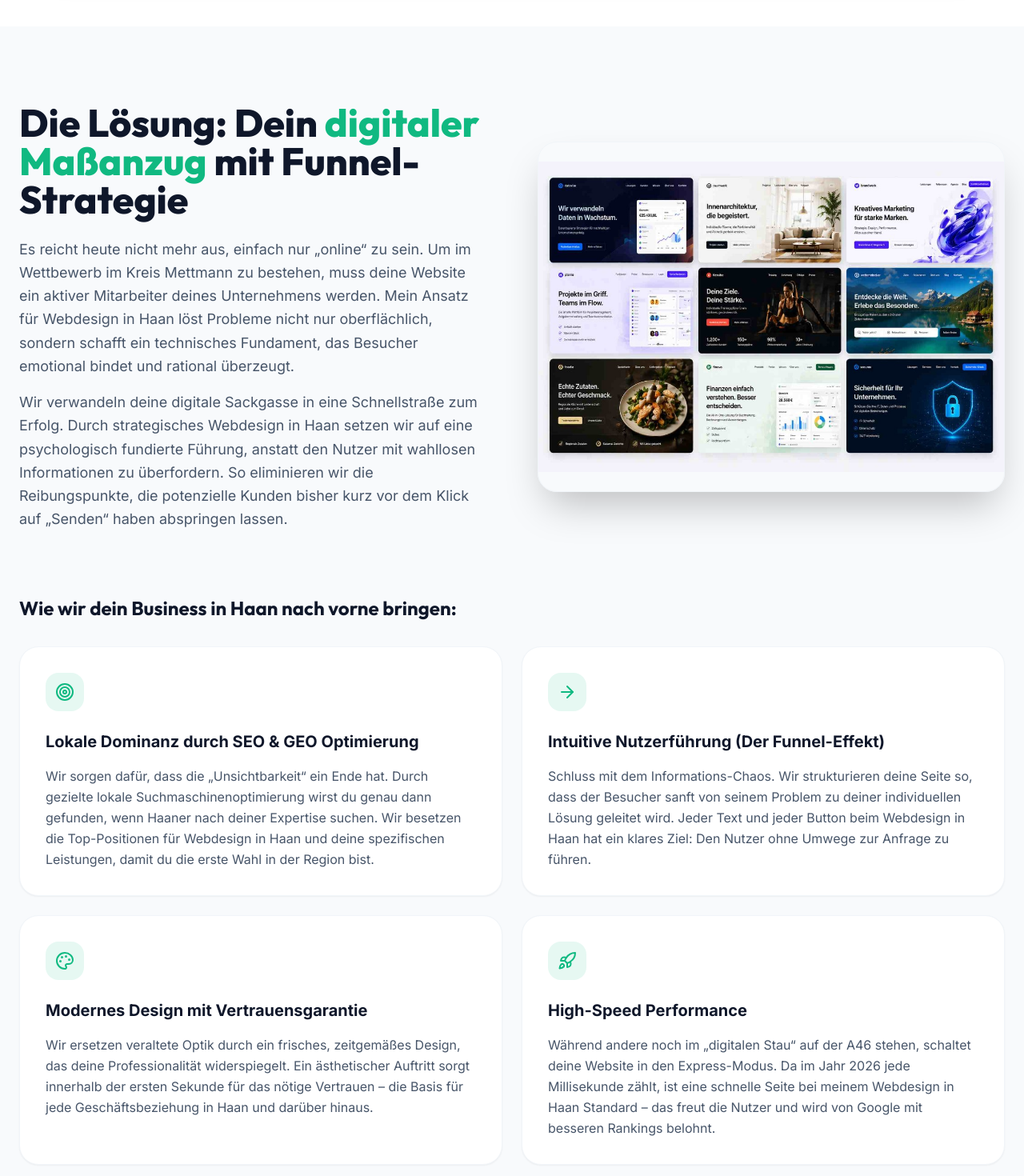
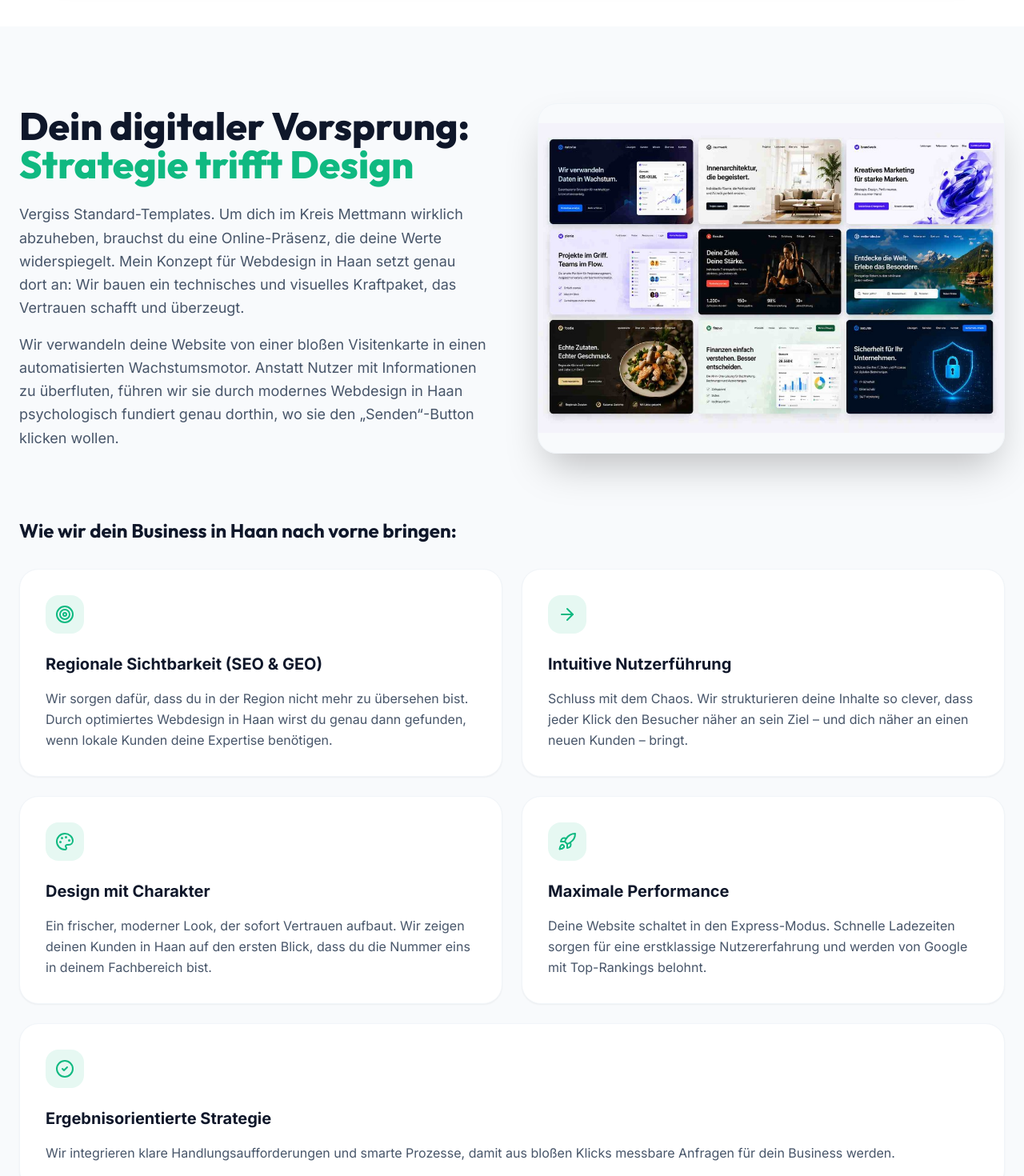
Before and after one commit to timmsug-source/website-linkedin, a Next.js app: page /webdesign/haan in a window 1280 px wide. Shown: the part 1620-3090 px from the top of the page at 80% size. Built offline with nearby package versions, Linux system fonts and the light colour scheme.

Commit message:
Content: Refine Solution section for Haan LP (v2)

```diff
--- a/src/components/lp/HaanSections.tsx
+++ b/src/components/lp/HaanSections.tsx
@@ -170,32 +170,32 @@ export function HaanAbout() {
 export function HaanSolution() {
   const features = [
     {
-      title: "Lokale Dominanz durch SEO & GEO Optimierung",
-      body: "Wir sorgen dafür, dass die „Unsichtbarkeit“ ein Ende hat. Durch gezielte lokale Suchmaschinenoptimierung wirst du genau dann gefunden, wenn Haaner nach deiner Expertise suchen. Wir besetzen die Top-Positionen für Webdesign in Haan und deine spezifischen Leistungen, damit du die erste Wahl in der Region bist.",
+      title: "Regionale Sichtbarkeit (SEO & GEO)",
+      body: "Wir sorgen dafür, dass du in der Region nicht mehr zu übersehen bist. Durch optimiertes Webdesign in Haan wirst du genau dann gefunden, wenn lokale Kunden deine Expertise benötigen.",
       colSpan: "lg:col-span-1",
       icon: Target,
     },
     {
-      title: "Intuitive Nutzerführung (Der Funnel-Effekt)",
-      body: "Schluss mit dem Informations-Chaos. Wir strukturieren deine Seite so, dass der Besucher sanft von seinem Problem zu deiner individuellen Lösung geleitet wird. Jeder Text und jeder Button beim Webdesign in Haan hat ein klares Ziel: Den Nutzer ohne Umwege zur Anfrage zu führen.",
+      title: "Intuitive Nutzerführung",
+      body: "Schluss mit dem Chaos. Wir strukturieren deine Inhalte so clever, dass jeder Klick den Besucher näher an sein Ziel – und dich näher an einen neuen Kunden – bringt.",
       colSpan: "lg:col-span-1",
       icon: ArrowRight,
     },
     {
-      title: "Modernes Design mit Vertrauensgarantie",
-      body: "Wir ersetzen veraltete Optik durch ein frisches, zeitgemäßes Design, das deine Professionalität widerspiegelt. Ein ästhetischer Auftritt sorgt innerhalb der ersten Sekunde für das nötige Vertrauen – die Basis für jede Geschäftsbeziehung in Haan und darüber hinaus.",
+      title: "Design mit Charakter",
+      body: "Ein frischer, moderner Look, der sofort Vertrauen aufbaut. Wir zeigen deinen Kunden in Haan auf den ersten Blick, dass du die Nummer eins in deinem Fachbereich bist.",
       colSpan: "lg:col-span-1",
       icon: Palette,
     },
     {
-      title: "High-Speed Performance",
-      body: "Während andere noch im „digitalen Stau“ auf der A46 stehen, schaltet deine Website in den Express-Modus. Da im Jahr 2026 jede Millisekunde zählt, ist eine schnelle Seite bei meinem Webdesign in Haan Standard – das freut die Nutzer und wird von Google mit besseren Rankings belohnt.",
+      title: "Maximale Performance",
+      body: "Deine Website schaltet in den Express-Modus. Schnelle Ladezeiten sorgen für eine erstklassige Nutzererfahrung und werden von Google mit Top-Rankings belohnt.",
       colSpan: "lg:col-span-1",
       icon: Rocket,
     },
     {
-      title: "Konversionsstarke Strategie",
-      body: "Besucher sind gut, Kunden sind besser. Wir implementieren klare Call-to-Actions und automatisierte Prozesse, die dafür sorgen, dass aus einem bloßen „Vorbeischauen“ eine konkrete Handlung wird. Deine Website arbeitet 24/7 als dein bester Verkäufer.",
+      title: "Ergebnisorientierte Strategie",
+      body: "Wir integrieren klare Handlungsaufforderungen und smarte Prozesse, damit aus bloßen Klicks messbare Anfragen für dein Business werden.",
       colSpan: "lg:col-span-2",
       icon: CheckCircle2,
     },
@@ -209,14 +209,14 @@ export function HaanSolution() {
         <div className="grid grid-cols-1 lg:grid-cols-2 gap-12 lg:gap-16 items-center mb-20">
           <div>
             <h2 className="text-4xl md:text-5xl font-display font-extrabold text-slate-900 leading-tight mb-6">
-              Die Lösung: Dein <span className="text-accent">digitaler Maßanzug</span> mit Funnel-Strategie
+              Dein digitaler Vorsprung: <span className="text-accent">Strategie trifft Design</span>
             </h2>
             <div className="space-y-4 text-lg text-slate-600 leading-relaxed">
               <p>
-                Es reicht heute nicht mehr aus, einfach nur „online“ zu sein. Um im Wettbewerb im Kreis Mettmann zu bestehen, muss deine Website ein aktiver Mitarbeiter deines Unternehmens werden. Mein Ansatz für Webdesign in Haan löst Probleme nicht nur oberflächlich, sondern schafft ein technisches Fundament, das Besucher emotional bindet und rational überzeugt.
+                Vergiss Standard-Templates. Um dich im Kreis Mettmann wirklich abzuheben, brauchst du eine Online-Präsenz, die deine Werte widerspiegelt. Mein Konzept für Webdesign in Haan setzt genau dort an: Wir bauen ein technisches und visuelles Kraftpaket, das Vertrauen schafft und überzeugt.
               </p>
               <p>
-                Wir verwandeln deine digitale Sackgasse in eine Schnellstraße zum Erfolg. Durch strategisches Webdesign in Haan setzen wir auf eine psychologisch fundierte Führung, anstatt den Nutzer mit wahllosen Informationen zu überfordern. So eliminieren wir die Reibungspunkte, die potenzielle Kunden bisher kurz vor dem Klick auf „Senden“ haben abspringen lassen.
+                Wir verwandeln deine Website von einer bloßen Visitenkarte in einen automatisierten Wachstumsmotor. Anstatt Nutzer mit Informationen zu überfluten, führen wir sie durch modernes Webdesign in Haan psychologisch fundiert genau dorthin, wo sie den „Senden“-Button klicken wollen.
               </p>
             </div>
           </div>
@@ -279,10 +279,9 @@ export function HaanSolution() {
           <div className="absolute top-0 right-0 w-32 h-32 bg-accent/10 blur-[80px] rounded-full" />
           <div className="absolute bottom-0 left-0 w-32 h-32 bg-accent/10 blur-[80px] rounded-full" />
           <p className="text-xl md:text-2xl font-medium leading-relaxed relative z-10">
-            Mit dieser Kombination aus lokaler Relevanz und technischer Exzellenz machen wir dein Unternehmen zur neuen Benchmark für Webdesign in Haan. Wir bauen keine Seite, die nur gut aussieht – wir bauen ein System, das dein Wachstum nachhaltig sichert.
+            Durch die Symbiose aus lokaler Expertise und technischer Perfektion schaffen wir für dein Unternehmen eine digitale Benchmark. Unser Webdesign in Haan ist kein Projekt, das irgendwann „fertig“ ist, sondern ein Fundament, das dein Wachstum im Jahr 2026 und darüber hinaus nachhaltig sichert.
           </p>
         </div>
-
       </div>
     </section>
   );
@@ -292,7 +291,7 @@ export function HaanWhyNow() {
   const points = [
     {
       title: "Top-Platzierungen auf Google: Wer nicht scrollt, findet dich.",
-      body: "Was bringt die schönste Website, wenn sie auf Seite 10 der Suchergebnisse verstaubt? Durch gezielte lokale Optimierung sorgen wir dafür, dass du bei Suchanfragen wie „[Deine Dienstleistung] in Haan“ oder „Gruiten“ ganz oben auftauchst. Ein durchdachtes Webdesign in Haan bringt dich genau dorthin, wo deine Kunden suchen – direkt auf die erste Seite von Google.",
+      body: "Was bringt die schönste Website, wenn sie auf Seite 10 der Suchergebnisse verstaubt? Durch gezielte lokale Suchmaschinenoptimierung sorgen wir dafür, dass du bei Suchanfragen wie „[Deine Dienstleistung] in Haan“ oder „Gruiten“ ganz oben auftauchst. Ein durchdachtes Webdesign in Haan bringt dich genau dorthin, wo deine Kunden suchen – direkt auf die erste Seite von Google.",
       image: "/images/haan-problem.png",
       reverse: false
     },
```
